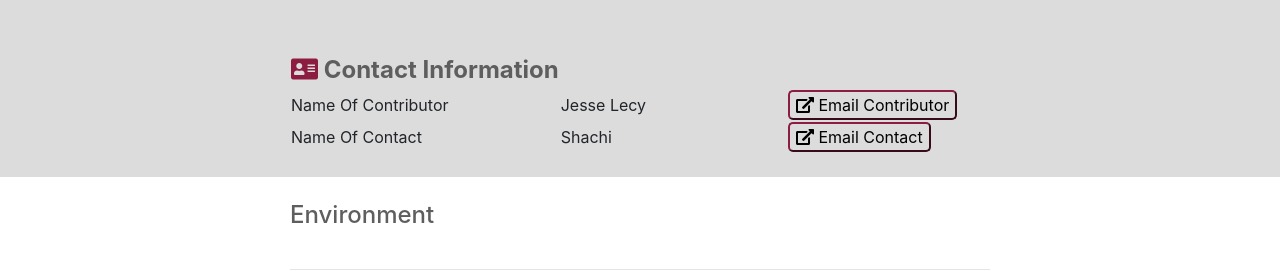
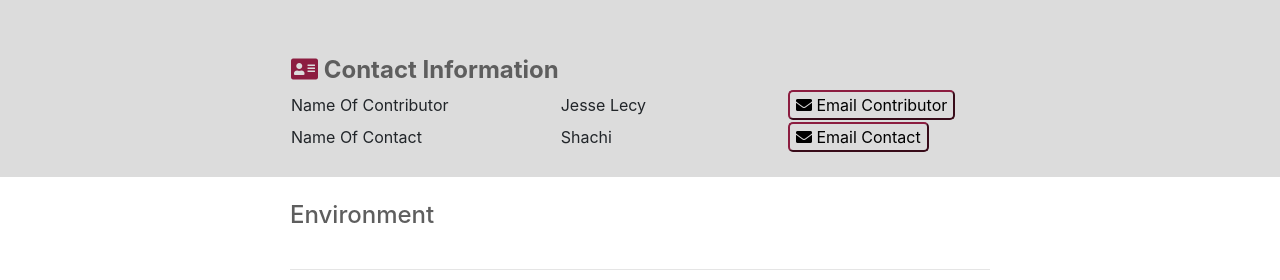
Before and after one commit to hasi96/course_website, a Jekyll site: the page built from _posts/2018-07-25-Water-Consumption.md, in a window 1280 px wide and 1400 px high, scrolled down 474 px. Shown: the part 421-701 px from the top of the window. Built offline with Jekyll 4.4.1, drawn with Linux system fonts in a browser that asks for light colours; nearby versions of some CDN libraries; comment, search, counter and statistics services are not loaded; a style sheet for code colours, icons or effects is not loaded.

Commit message:
css separate

```diff
--- a/_config.yml
+++ b/_config.yml
@@ -76,7 +76,7 @@
 # Path to post content assets directory i.e post images, pdfs etc
 post_assets:        /assets/posts/
 
-
+post_css: /assets/css/posts
 
 # Build settings
 markdown:           kramdown
--- a/_includes/paginate-blog.html
+++ b/_includes/paginate-blog.html
@@ -1,8 +1,8 @@
 <!-- Pagination links -->
 <ul class="uk-pagination uk-margin-medium-top">
     {% if paginator.previous_page %}
-    <li><a class="hvr-back" href="{{ paginator.previous_page_path }}">&larr; Previous</a></li>
+    <li><a class="hvr-back" href="{{ site.baseurl }}{{ paginator.previous_page_path }}">&larr; Previous</a></li>
     {% endif %} {% if paginator.next_page %}
-    <li class="uk-margin-auto-left"><a class="hvr-forward" href="{{ paginator.next_page_path }}">Next &rarr;</a></li>
+    <li class="uk-margin-auto-left"><a class="hvr-forward" href="{{ site.baseurl }}{{ paginator.next_page_path }}">Next &rarr;</a></li>
     {% endif %}
 </ul>
--- a/_includes/paginate-post.html
+++ b/_includes/paginate-post.html
@@ -4,14 +4,14 @@
             {% if page.previous.url %}
                 <h4>{{page.previous.title}}</h4>
                 <div class="uk-visible@s uk-text-muted uk-text-small">{{ page.previous.excerpt }}</div>
-                <div><a class="remove-underline link-dark hvr-back" href="{{page.previous.url}}">&larr; Previous</a></div>
+                <div><a class="remove-underline link-dark hvr-back" href="{{site.baseurl}}{{page.previous.url}}">&larr; Previous</a></div>
             {% endif %}
         </div>
         <div>
             {% if page.next.url %}
                 <h4>{{page.next.title}}</h4>
                 <div class="uk-visible@s uk-text-muted uk-text-small">{{ page.next.excerpt }}</div>
-                <div class="uk-text-right"><a class="remove-underline link-dark hvr-forward" href="{{page.next.url}}">Next &rarr;</a></div>
+                <div class="uk-text-right"><a class="remove-underline link-dark hvr-forward" href="{{site.baseurl}}{{page.next.url}}">Next &rarr;</a></div>
             {% endif %}
         </div>
     </div>
--- a/_layouts/post.html
+++ b/_layouts/post.html
@@ -5,9 +5,9 @@
 <head>
     <link rel="stylesheet" href="https://maxcdn.bootstrapcdn.com/bootstrap/4.0.0/css/bootstrap.min.css" integrity="sha384-Gn5384xqQ1aoWXA+058RXPxPg6fy4IWvTNh0E263XmFcJlSAwiGgFAW/dAiS6JXm" crossorigin="anonymous">
     <link rel="stylesheet" href="https://use.fontawesome.com/releases/v5.2.0/css/all.css" integrity="sha384-hWVjflwFxL6sNzntih27bfxkr27PmbbK/iSvJ+a4+0owXq79v+lsFkW54bOGbiDQ" crossorigin="anonymous">
-<style>
-
-button {
+    <link rel ="stylesheet" href="{{ "/assets/css/posts.css" | prepend:site.baseurl }}">
+   <!--  <style>
+        button {
     border-radius: 5px;
     border-color: rgb(140,29,64);
     background-color: transparent;
@@ -45,8 +45,8 @@
     font-size: 1em;
     margin: 1em 0 1rem;
 }
-</style>
-</head>
+    </style>
+ --></head>
 <body>
 <div class="uk-section">
     <article class="uk-article">
@@ -268,7 +268,7 @@
                      <tr>
                         <td> Name Of Contributor </td>
                         <td>{{ page.name_of_contributor }}</td>
-                        <td> <button onclick="location.href='mailto:{{ page.email_of_contributor }}'" type="button"> <i class="fas fa-external-link-alt"></i> Email Contributor </button></td>
+                        <td> <button onclick="location.href='mailto:{{ page.email_of_contributor }}'" type="button"> <i class="fa fa-envelope"></i> Email Contributor </button></td>
                     </tr>
                     {% else %}
                     {% endif %}
@@ -277,10 +277,11 @@
                      <tr>
                         <td> Name Of Contact </td>
                         <td>{{ page.name_of_contact }}</td>
-                        <td> <button onclick="location.href='mailto:{{ page.email_of_contact }}'" type="button"> <i class="fas fa-external-link-alt"></i> Email Contact </button></td>
+                        <td> <button onclick="location.href='mailto:{{ page.email_of_contact }}'" type="button"> <i class="fa fa-envelope"></i> Email Contact </button></td>
                     </tr>
                     {% else %}
                     {% endif %}
+
 
                  </table>
                  <br>
--- /dev/null
+++ b/assets/css/posts.css
@@ -0,0 +1,38 @@
+button {
+    border-radius: 5px;
+    border-color: rgb(140,29,64);
+    background-color: transparent;
+}
+
+button:hover {
+
+    background-color: rgb(255, 198, 39);
+}
+
+table#t02 th {
+    font-size: 1.5em;
+    color: #5e5e5e;
+    background: transparent;
+    text-align: left;
+}
+
+h1, h2 {
+    padding-bottom: .2em;
+}
+h1 {
+    margin: 1em 0 1rem;
+    font-size: 2.5em;
+}
+h2 {
+    font-size: 2em;
+    margin: 1em 0 1rem;
+}
+h3 {
+    font-size: 1.5em;
+    color: #5e5e5e;
+    margin: 1em 0 1rem;
+}
+h4 {
+    font-size: 1em;
+    margin: 1em 0 1rem;
+}
```
Also changed, not shown: datasets/index.html (+8 -11 lines).
